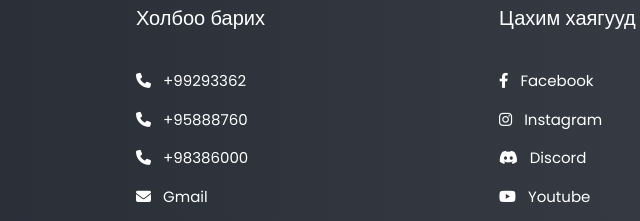
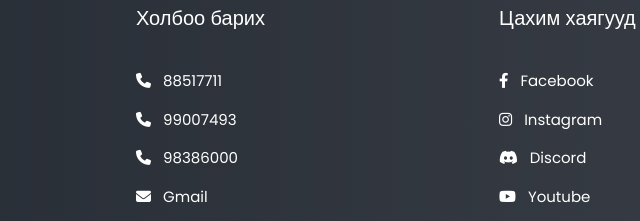
Before and after one commit to computer-communication-security-club/ccs-security.club, a plain HTML site: page 4x.html in a window 1280 px wide. Shown: the part 1652-1873 px from the top of the page, 419-1059 px from the left. Drawn offline with nearby package versions, Linux system fonts and the light colour scheme.

Commit message:
fixed numbers, discord link

```diff
--- a/4x.html
+++ b/4x.html
@@ -179,9 +179,9 @@
 
         <div class="box">
           <h3>Холбоо барих</h3>
-          <a href="tel:99293362"> <i class="fas fa-phone"></i> +99293362 </a>
-          <a href="tel:95888760"> <i class="fas fa-phone"></i> +95888760 </a>
-          <a href="tel:98386000"> <i class="fas fa-phone"></i> +98386000 </a>
+          <a href="tel:88517711"> <i class="fas fa-phone"></i> 88517711 </a>
+          <a href="tel:99007493"> <i class="fas fa-phone"></i> 99007493 </a>
+          <a href="tel:98386000"> <i class="fas fa-phone"></i> 98386000 </a>
           <a href="mailto:sict.ccsclub@gmail.com">
             <i class="fas fa-envelope"></i> Gmail
           </a>
@@ -198,7 +198,7 @@
           <a href="https://www.instagram.com/ccsecurity_club/">
             <i class="fab fa-instagram"></i> Instagram
           </a>
-          <a href="https://discord.gg/zDPduFxW">
+          <a href="https://discord.gg/q2mNZEPGnu">
             <i class="fa-brands fa-discord" style="color: #ffffff"></i> Discord
           </a>
           <a href="https://www.youtube.com/@computercommunicationsecur3464">
```
Also changed, not shown: about.html (+4 -4 lines), index.html (+4 -4 lines), news.html (+4 -4 lines), sict2022.html (+4 -4 lines).
